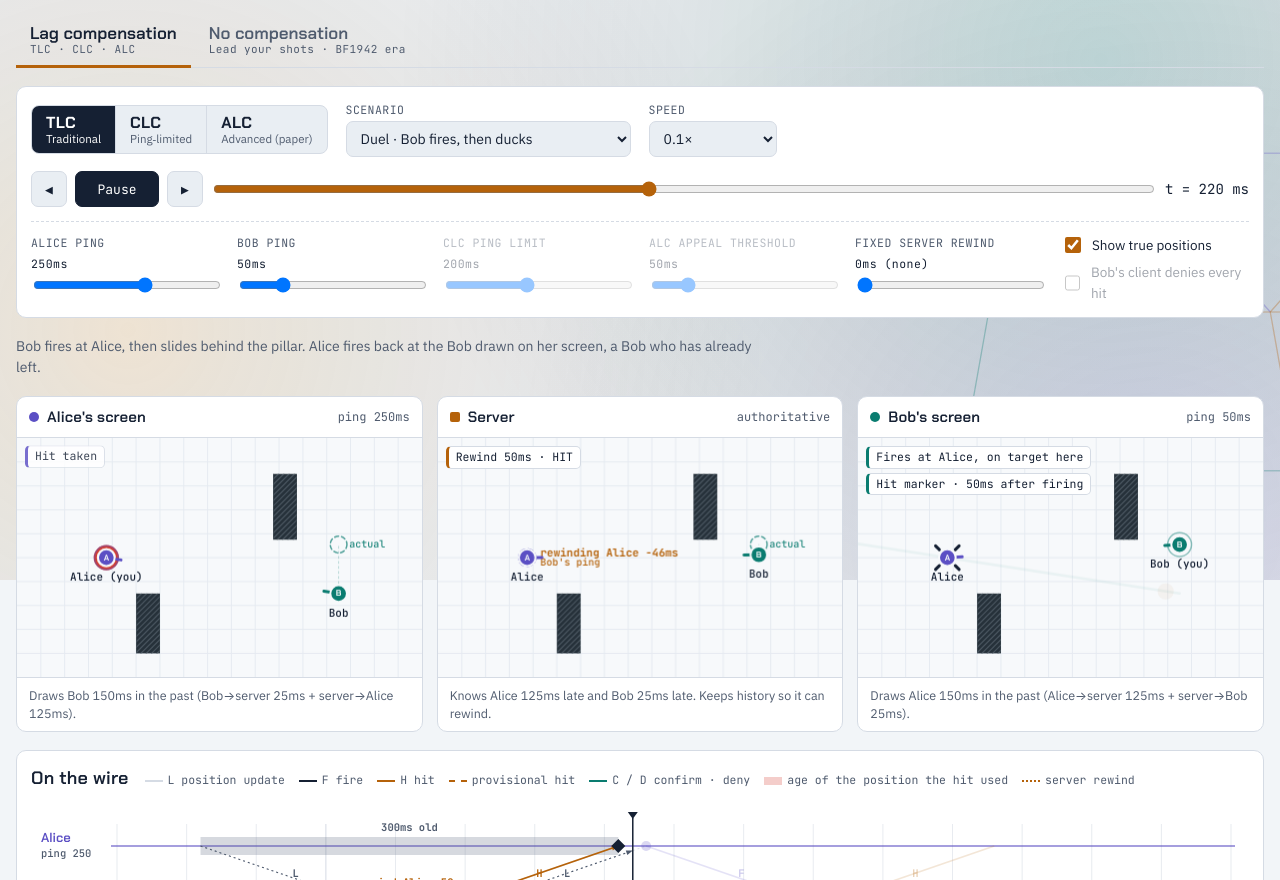
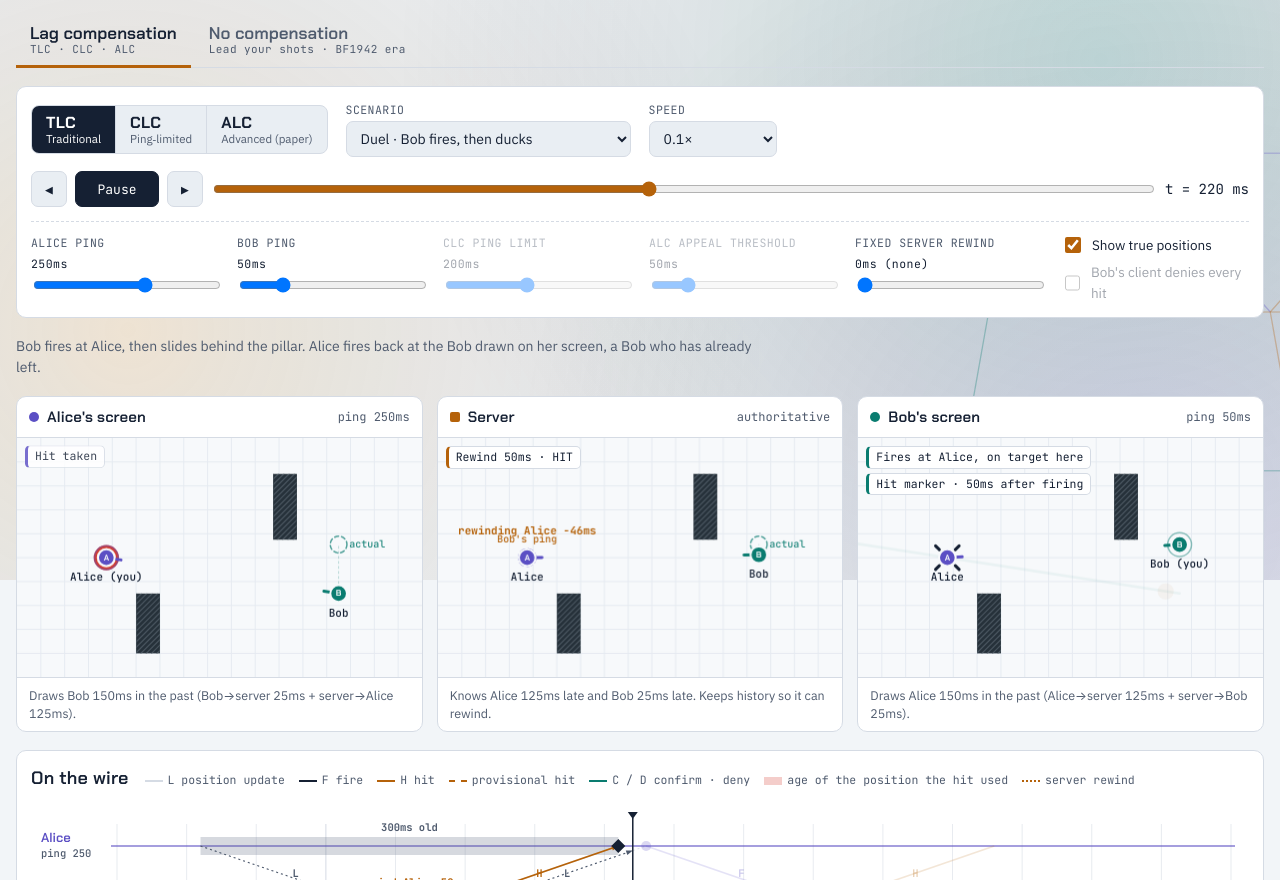
Before and after one commit to amittenak47/ccartifacts, a plain HTML site: page lag-compensation/shot-behind-cover.html in a window 1280 px wide. Shown: the part 220-1100 px from the top of the page. Drawn offline with Linux system fonts and the light colour scheme; animation ran at ten frames a second.

Commit message:
Show leading in Open run and under CLC in Shot Behind Cover
In Open run, Alice now sidesteps to the right and is already moving when Bob
sees her, so Bob's lead on her shows. Under CLC, a shooter over the ping limit
gets the lead marker too, since they get no rewind. Lead and rewind labels sit
above their markers so they no longer collide or clip, and generated text
names the target instead of assuming "him".

Co-Authored-By: Claude Opus 5.5 <noreply@anthropic.com>

```diff
--- a/lag-compensation/shot-behind-cover.html
+++ b/lag-compensation/shot-behind-cover.html
@@ -270,8 +270,8 @@ const SCEN={
     desc:"Bob strafes sideways in the open and never reaches cover, so every hit is legitimate. This is where CLC hurts Alice and ALC costs a few extra milliseconds.",
     A:[[0,150,200]], B:[[50,540,320],[267,540,190]], shots:[["B",120],["A",200]]},
   run:{label:"Open run · Bob sprints, Alice sidesteps",
-    desc:"Bob runs across open ground the whole time and Alice sidesteps slowly. Nobody reaches cover, so this is the cleanest test of aiming: without compensation, Alice has to lead Bob by her full ping.",
-    A:[[0,150,215],[400,150,165]], B:[[0,540,360],[400,540,180]], shots:[["B",120],["A",200]]}
+    desc:"Bob runs across open ground the whole time and Alice sidesteps to the right. Nobody reaches cover, so this is the cleanest test of aiming: without compensation, Alice has to lead Bob by her full ping.",
+    A:[[-200,40,230],[400,280,230]], B:[[0,540,360],[400,540,180]], shots:[["B",120],["A",200]]}
 };
 const NAME={A:"Alice",B:"Bob",S:"Server"}, OTHER={A:"B",B:"A"};
 const TABS={
@@ -357,8 +357,8 @@ function simulate(alg){
       T(s,tF,240,`Fires at ${Nv}, on target here`,s);
       log.push({t:tF,who:s,text:`${Ns} fires at ${Nv} as drawn on screen, a position ${age}ms old.`});
     } else if(leading){
-      T(s,tF,240,leadPx>1?`Leads ${Nv} by ${leadMs}ms (${leadPx}px)`:`${Nv} looks still · aims straight at him`,s);
-      log.push({t:tF,who:s,text:leadPx>1?`${Ns} aims ${leadMs}ms of ${Nv}'s on-screen movement ahead of him (${leadPx}px).`:`${Nv} looks stationary on ${Ns}'s screen, so ${Ns} aims straight at him.`});
+      T(s,tF,240,leadPx>1?`Leads ${Nv} by ${leadMs}ms (${leadPx}px)`:`${Nv} looks still · aims straight at ${Nv}`,s);
+      log.push({t:tF,who:s,text:leadPx>1?`${Ns} aims ${leadMs}ms of ${Nv}'s on-screen movement ahead of ${Nv} (${leadPx}px).`:`${Nv} looks stationary on ${Ns}'s screen, so ${Ns} aims straight at ${Nv}.`});
     } else {
       T(s,tF,240,`Fires straight at ${Nv}`,s);
       log.push({t:tF,who:s,text:`${Ns} fires straight at ${Nv} as drawn on screen, a position ${age}ms old.`});
@@ -378,7 +378,7 @@ function simulate(alg){
       T(s,tM,300,"No hit registered","muted");
       log.push({t:tM,who:s,text:`${Ns} gets no hit marker${leading?".":", though the shot was on target on screen."}`});
       const sub=!none?(comp?"missed in the rewound world":`not compensated; ${Ns} had to lead ${Nv} by ~${ping[s]}ms`)
-        :(leading?`${Nv} changed speed or direction after ${Ns} saw him, so the lead was wrong`:`aimed where ${Nv} was; needed ~${leadMs}ms of lead`);
+        :(leading?`${Nv} changed speed or direction after ${Ns} saw them, so the lead was wrong`:`aimed where ${Nv} was; needed ~${leadMs}ms of lead`);
       Object.assign(res,{res:"Miss",tone:"warn",sub});
     } else if(alg==="ALC" && ping[v]<=cfg.thr){
       const tR=tS+ow[v], tC=tR+ow[v];
@@ -592,9 +592,9 @@ function drawPanel(P,t,S){
           ctx.strokeStyle=col(f.v); ctx.lineWidth=2/k; ctx.setLineDash([5/k,3/k]);
           ctx.beginPath(); ctx.arc(g.x,g.y,R,0,Math.PI*2); ctx.stroke(); ctx.setLineDash([]);
           ctx.fillStyle=rgba(col(f.v),.15); ctx.fill();
-          const left=g.x>MAP.w*0.6, lx=left?g.x-R-8:g.x+R+8, al=left?"right":"left";
-          label(ctx,k,`rewinding ${NAME[f.v]} −${Math.round(ra*f.rw)}ms`,lx,g.y-7,C.server,{align:al,bold:true});
-          label(ctx,k,f.fixed?"fixed server rewind":`${NAME[f.s]}'s ping`,lx,g.y+8,C.server,{align:al,size:10});
+          const lx=Math.min(Math.max(g.x,80),MAP.w-80), ly=g.y<70?g.y+R+14:g.y-R-30;
+          label(ctx,k,`rewinding ${NAME[f.v]} −${Math.round(ra*f.rw)}ms`,lx,ly,C.server,{bold:true});
+          label(ctx,k,f.fixed?"fixed server rewind":`${NAME[f.s]}'s ping`,lx,ly+14,C.server,{size:10});
           return;
         }
       }
@@ -628,18 +628,19 @@ function drawPanel(P,t,S){
       if(f.sbc) losLine(ctx,k,me,sh,C.danger,true);
     }
   });
-  if(cfg.tab==="none" && role!=="S"){
+  const overLimit=cfg.tab==="comp"&&cfg.alg==="CLC"&&S.ping[role]>cfg.clc;
+  if((cfg.tab==="none"||overLimit) && role!=="S"){
     const opp=OTHER[role], seenT=t-S.ow.A-S.ow.B, vel=velAt(S.sc[opp],seenT);
-    const lead=Math.max(0,S.ping[role]-cfg.rewind), seen=v[opp];
+    const lead=overLimit?S.ping[role]:Math.max(0,S.ping[role]-cfg.rewind), seen=v[opp];
     const lp={x:seen.x+vel.x*lead,y:seen.y+vel.y*lead};
     if(Math.hypot(lp.x-seen.x,lp.y-seen.y)>2){
-      const a=cfg.alg==="NONE_L"?1:.5, c=rgba(C.ink,a);
+      const a=cfg.alg==="NONE_L"||overLimit?1:.5, c=rgba(C.ink,a);
       ctx.strokeStyle=rgba(C.ink,a*.5); ctx.lineWidth=1.2/k; ctx.setLineDash([3/k,3/k]);
       ctx.beginPath(); ctx.moveTo(seen.x,seen.y); ctx.lineTo(lp.x,lp.y); ctx.stroke();
       ctx.strokeStyle=c; ctx.lineWidth=1.6/k; ctx.setLineDash([4/k,3/k]);
       ctx.beginPath(); ctx.arc(lp.x,lp.y,R,0,Math.PI*2); ctx.stroke(); ctx.setLineDash([]);
       ctx.beginPath(); ctx.moveTo(lp.x-5,lp.y); ctx.lineTo(lp.x+5,lp.y); ctx.moveTo(lp.x,lp.y-5); ctx.lineTo(lp.x,lp.y+5); ctx.stroke();
-      label(ctx,k,`lead ${lead}ms`,lp.x+R+5,lp.y,c,{align:"left",size:10,bold:true});
+      label(ctx,k,overLimit?`needs lead ${lead}ms`:`lead ${lead}ms`,Math.min(Math.max(lp.x,50),MAP.w-50),lp.y-R-9,c,{size:10,bold:true});
     }
   }
   drawPlayer(ctx,k,"A",v.A,v.B,role==="A");
```
